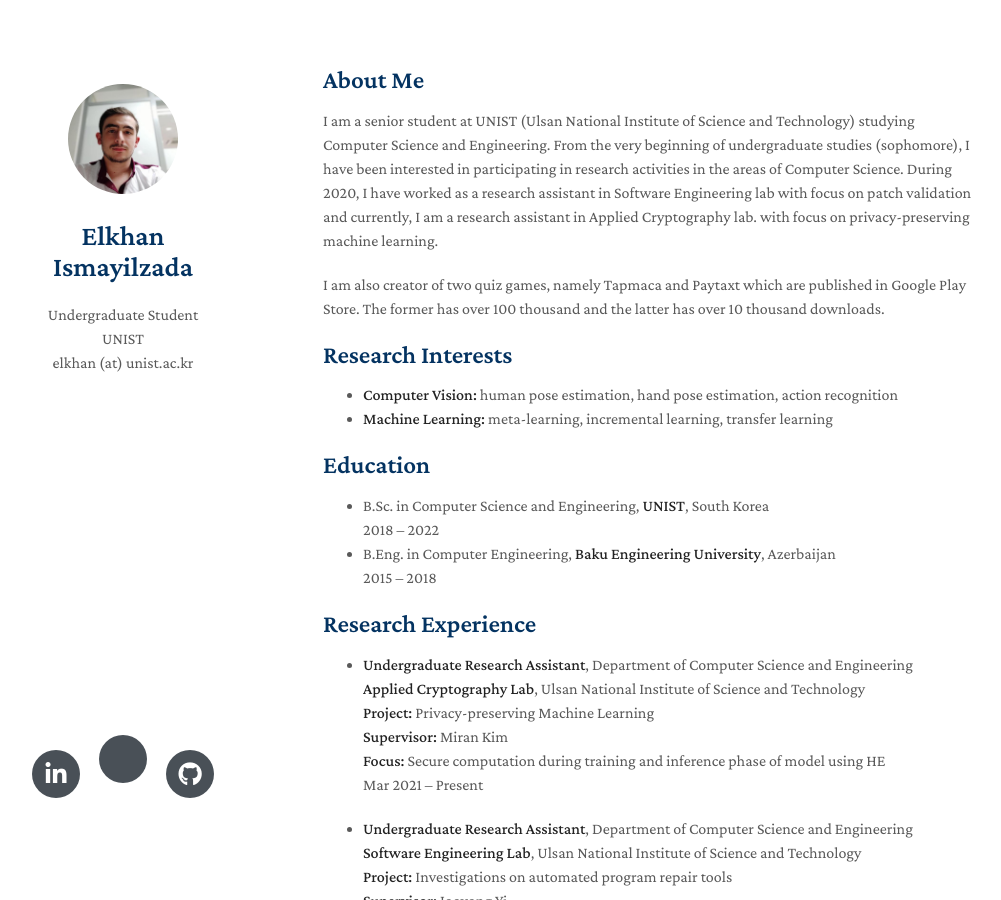
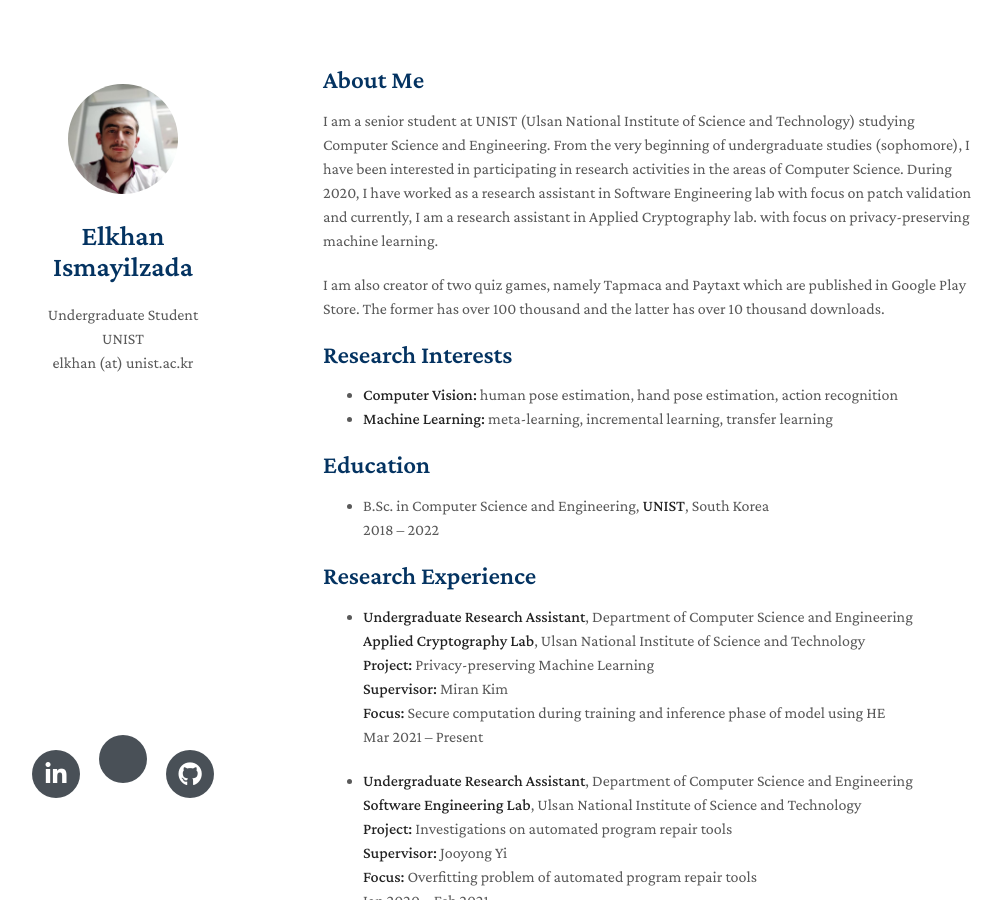
Before and after one commit to elkhanzada/elkhanzada.github.io, a Jekyll site: the page built from index.md, in a window 1280 px wide and 900 px high. Shown: the whole window, without its empty margins (147-1148 px from the left). Built offline with Jekyll 4.4.1, drawn with Linux system fonts in a browser that asks for light colours; nearby versions of some CDN libraries; a style sheet for code colours, icons or effects is not loaded; our own code applies the rules of GitHub Pages for plain Markdown files.

Commit message:
Update index.md

```diff
--- a/index.md
+++ b/index.md
@@ -17,8 +17,6 @@ I am also creator of two quiz games, namely Tapmaca and Paytaxt which are publis
 
 - B.Sc. in Computer Science and Engineering, **UNIST**, South Korea \\
   2018 – 2022
-- B.Eng. in Computer Engineering, **Baku Engineering University**, Azerbaijan \\
-  2015 – 2018
 
 ## Research Experience
 
```
